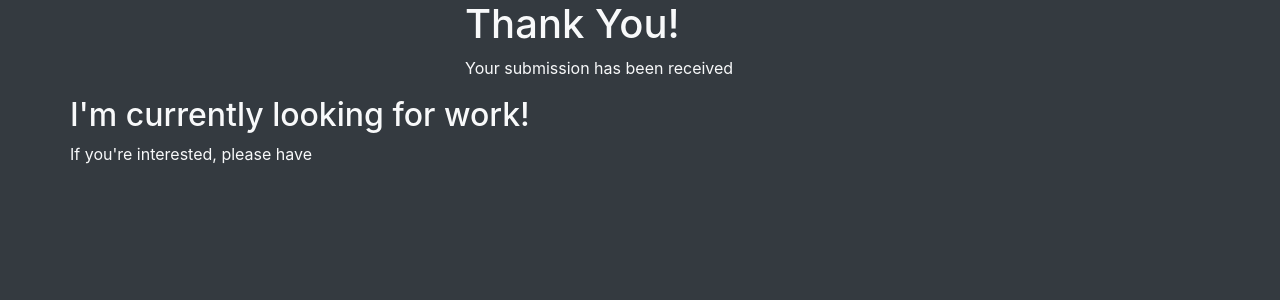
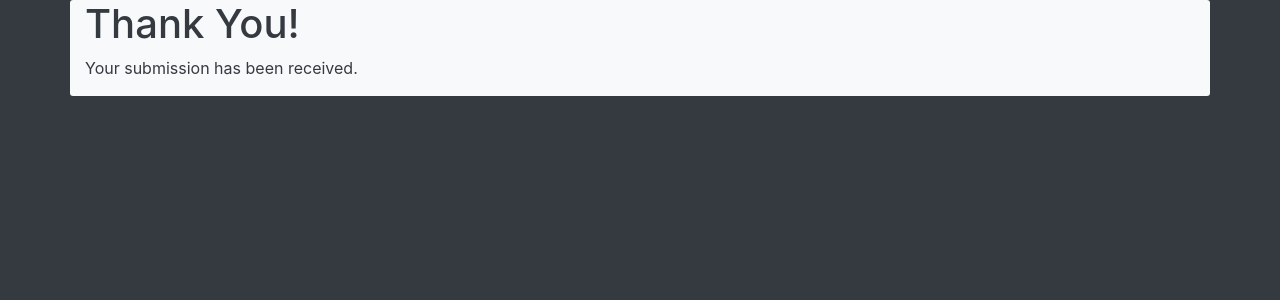
Before and after one commit to StevTheDev/aboutme-django, a Django app: template aboutme/templates/contact/contact_submit_success.html in a window 1280 px wide. Shown: the part 56-356 px from the top of the page. Run offline with Django 3.2, Linux system fonts and the light colour scheme; the template is opened without the code that fills it, so the values that code supplies are empty; some libraries are stand-ins or nearby versions.

Commit message:
Update Style on Contact Tempaltes

```diff
--- a/aboutme/templates/contact/contact_submit_success.html
+++ b/aboutme/templates/contact/contact_submit_success.html
@@ -4,20 +4,13 @@
 Success!
 {% endblock title %}
 
-
 {% block content %}
 <div class="container">
     <div class="row">
-        <div class="col-4 offset-4">
+        <div class="col-12 bg-light text-dark contact-me">
             <h1>Thank You!</h1>
-            <p>Your submission has been received</p>
+            <p>Your submission has been received.</p>
         </div>
-    </div>
-    <div class="row">
-        <col-4 class="offeset-4">
-        <h2>I'm currently looking for work!</h2>
-        <p>If you're interested, please have </p>
-        </col-4>
     </div>
 </div>
 {% endblock content %}
```
Also changed, not shown: aboutme/templates/contact/new_contact_submission_form.html (+7 -6 lines).
